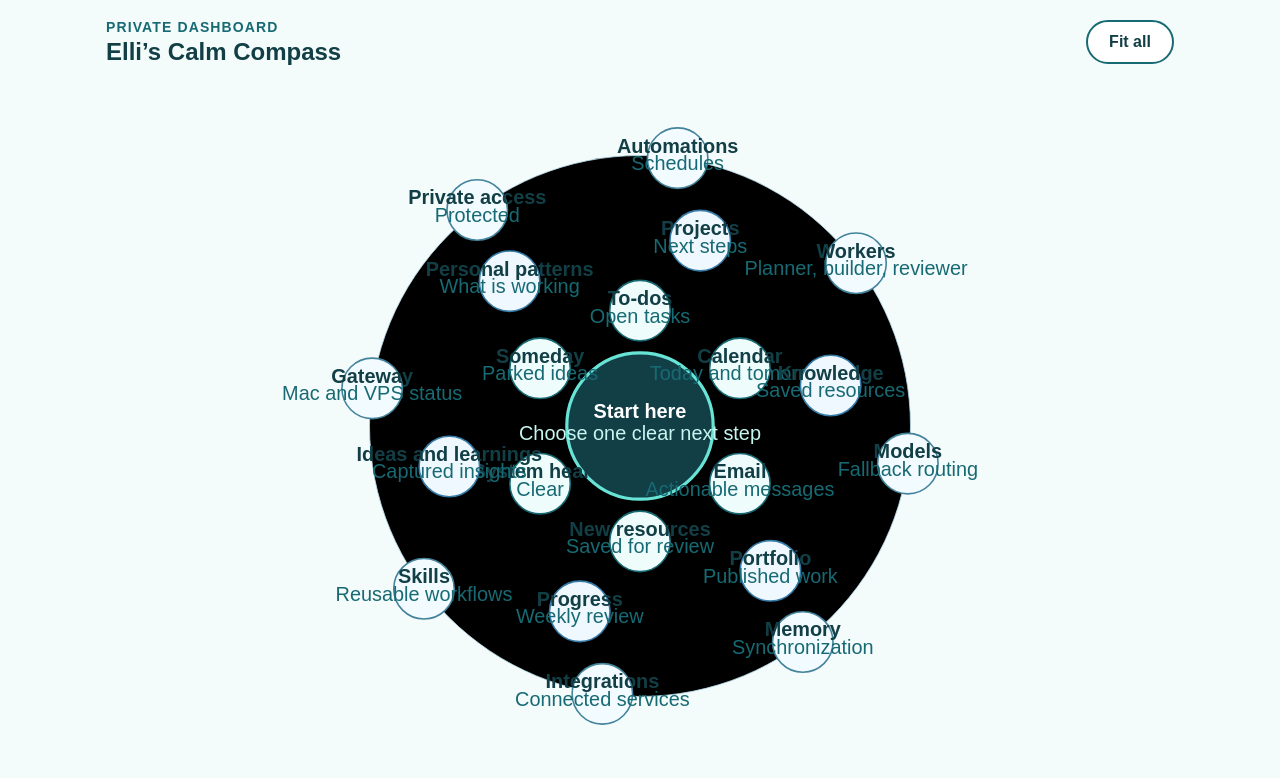
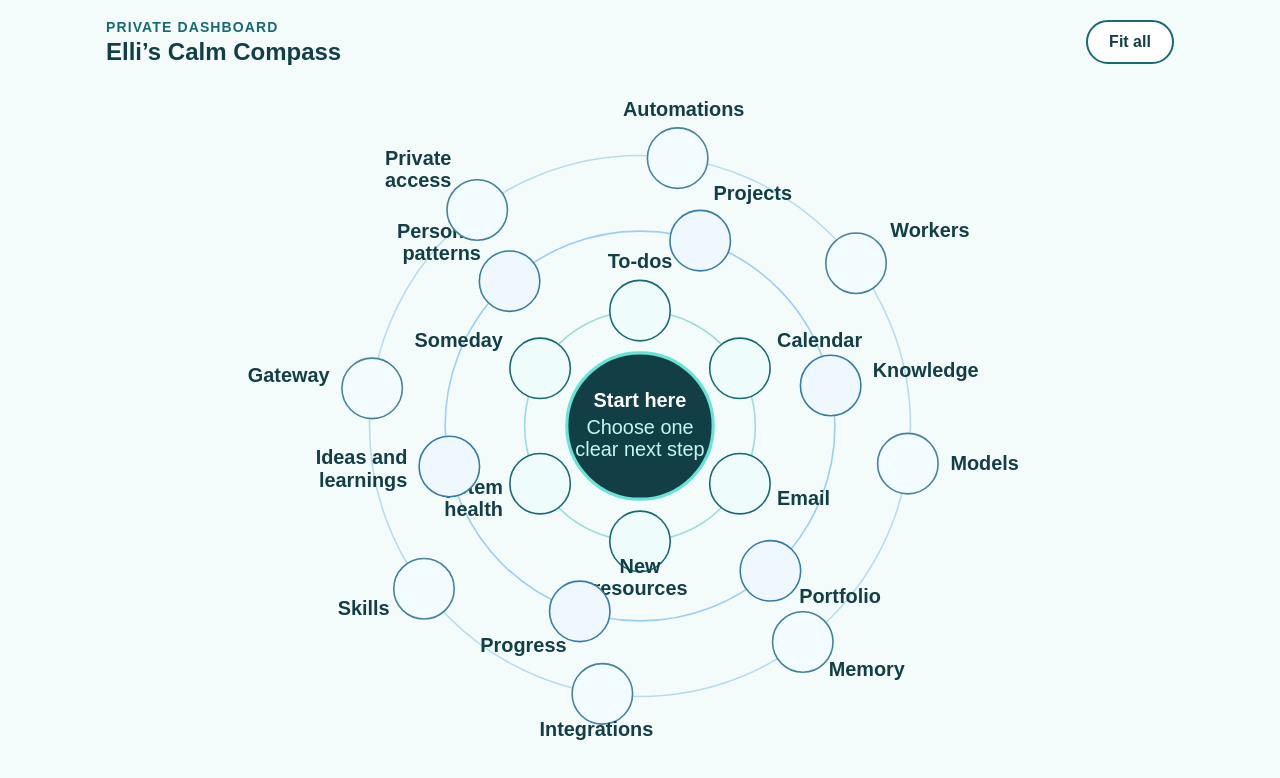
Before and after one commit to Elizabeth1979/aleph-zero-dashboard, a Next.js app in the folder calm-compass/: page / in a window 1280 px wide. Shown: the top 778 px of the page. Built offline with nearby package versions, Linux system fonts and the light colour scheme.

Commit message:
fix: prevent Calm Compass visual overlap

```diff
--- a/calm-compass/src/components/compass/compass.module.css
+++ b/calm-compass/src/components/compass/compass.module.css
@@ -100,7 +100,6 @@
   font-size: 25px;
   font-weight: 700;
   pointer-events: none;
-  text-anchor: middle;
 }
 
 .nodeValue {
--- a/calm-compass/src/components/compass/compass.tsx
+++ b/calm-compass/src/components/compass/compass.tsx
@@ -8,10 +8,32 @@ const VIEW_BOX = { width: 900, height: 900 };
 
 function ringClassName(label: string): string {
   if (label === "Your world") {
-    return styles.ringWorld;
+    return `${styles.ring} ${styles.ringWorld}`;
   }
 
-  return label === "Setup" ? styles.ringSetup : styles.ring;
+  return label === "Setup" ? `${styles.ring} ${styles.ringSetup}` : styles.ring;
+}
+
+function labelLines(label: string): string[] {
+  if (label.length <= 12) {
+    return [label];
+  }
+
+  const words = label.split(" ");
+  const splitAt = Math.ceil(words.length / 2);
+  return [words.slice(0, splitAt).join(" "), words.slice(splitAt).join(" ")];
+}
+
+function labelPlacement(angle: number) {
+  const radians = (angle * Math.PI) / 180;
+  const horizontal = Math.cos(radians);
+  const vertical = Math.sin(radians);
+
+  return {
+    x: Number((horizontal * 54).toFixed(3)),
+    y: Number((vertical * 54).toFixed(3)),
+    anchor: horizontal > 0.3 ? "start" : horizontal < -0.3 ? "end" : "middle",
+  } as const;
 }
 
 function nodeClassName(label: string): string {
@@ -63,15 +85,20 @@ export function Compass() {
           />
         ))}
         <circle className={styles.centreCircle} cx={layout.centre.x} cy={layout.centre.y} r="92" />
-        <text className={styles.centreLabel} x={layout.centre.x} y={layout.centre.y - 10}>
+        <text className={styles.centreLabel} x={layout.centre.x} y={layout.centre.y - 24}>
           Start here
         </text>
-        <text className={styles.centreText} x={layout.centre.x} y={layout.centre.y + 18}>
-          Choose one clear next step
+        <text className={styles.centreText} x={layout.centre.x} y={layout.centre.y + 10}>
+          Choose one
+        </text>
+        <text className={styles.centreText} x={layout.centre.x} y={layout.centre.y + 38}>
+          clear next step
         </text>
         {layout.rings.flatMap((ring) =>
           ring.nodes.map((node) => {
             const selected = selectedLabel === node.label;
+            const placement = labelPlacement(node.angle);
+            const lines = labelLines(node.label);
 
             return (
               <g
@@ -86,11 +113,17 @@ export function Compass() {
                 onKeyDown={(event) => selectFromKeyboard(event, node.label)}
               >
                 <circle className={styles.nodeCircle} r={node.radius} />
-                <text className={styles.nodeText} y="-7">
-                  {node.label}
-                </text>
-                <text className={styles.nodeValue} y="15">
-                  {node.value}
+                <text
+                  className={styles.nodeText}
+                  x={placement.x}
+                  y={placement.y - ((lines.length - 1) * 14)}
+                  textAnchor={placement.anchor}
+                >
+                  {lines.map((line, index) => (
+                    <tspan key={line} x={placement.x} dy={index === 0 ? 0 : 28}>
+                      {line}
+                    </tspan>
+                  ))}
                 </text>
               </g>
             );
```
Also changed, not shown: calm-compass/src/app/sign-in/test-compass/page.tsx (added, +10 -0 lines), 1 other file (tests, documents, lock files or other folders).
